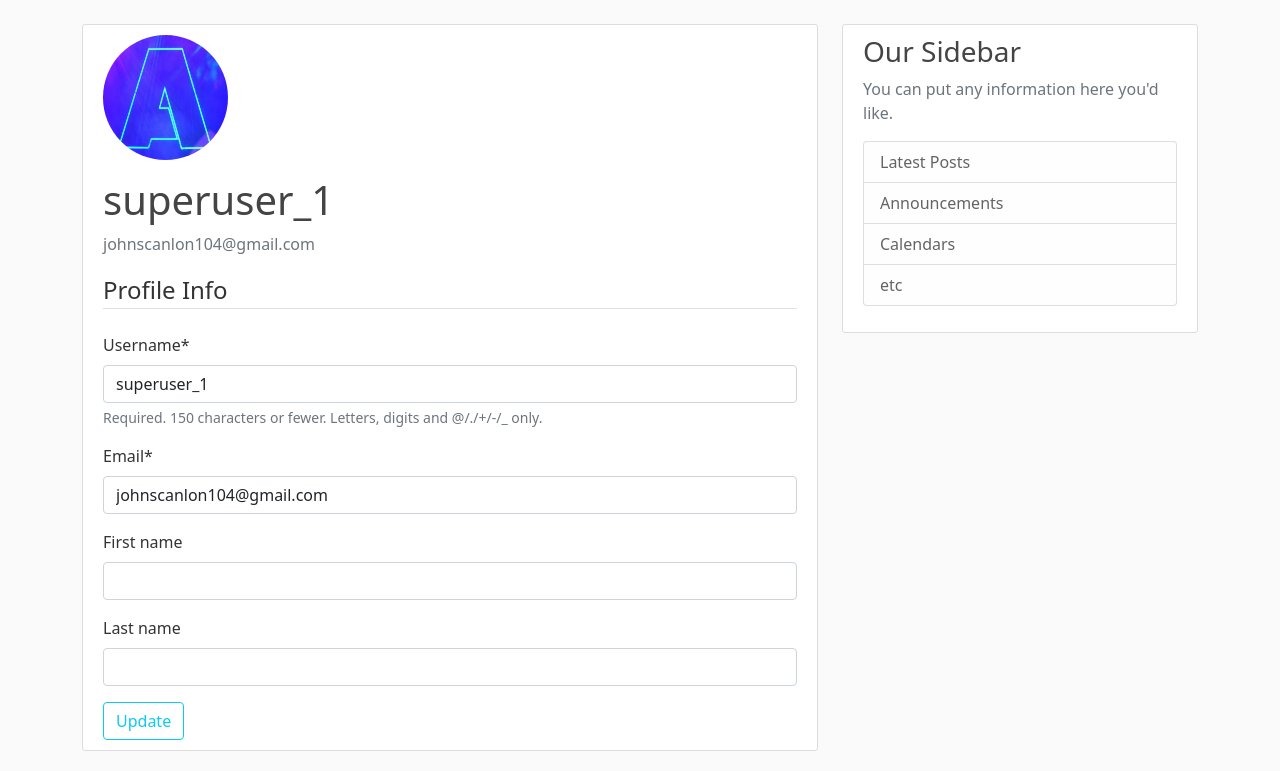
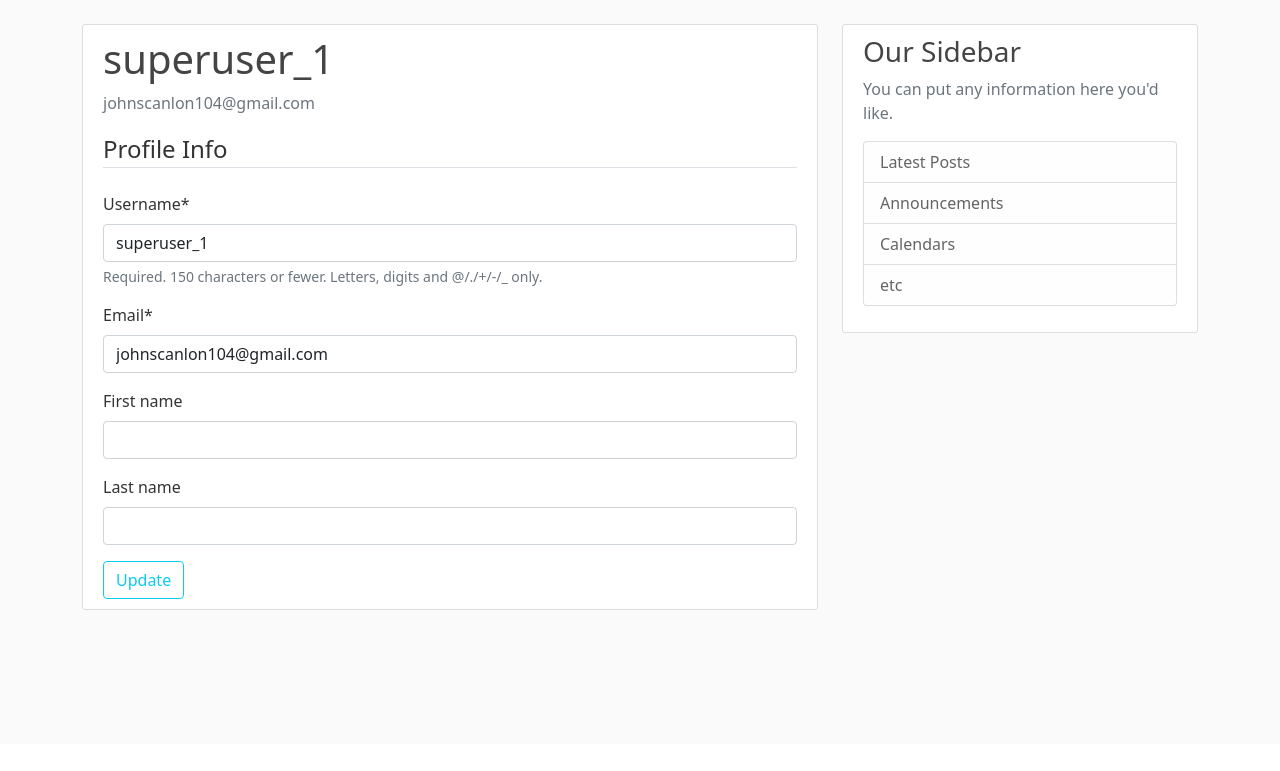
Before and after one commit to djonskanlyn/FrameworksAssignment, a Django app: page /profile/ in a window 1280 px wide. Shown: the part 56-827 px from the top of the page. After the commit the page ends 666 px from the top, so only its background shows below. Run offline with Django 5.2, Linux system fonts and the light colour scheme; a user stored in the database is signed in; data comes from the database, SQL or seed files in the repository; some libraries are stand-ins or nearby versions.

Commit message:
06 Tuesday

```diff
--- a/frameworks_project/frameworks_project/settings.py
+++ b/frameworks_project/frameworks_project/settings.py
@@ -165,6 +165,7 @@ EMAIL_PORT = 587
 EMAIL_USE_TLS = True
 EMAIL_HOST_USER = os.environ.get('FRAMEWORKS_PROJECT_EMAIL_USER')
 EMAIL_HOST_PASSWORD = os.environ.get('FRAMEWORKS_PROJECT_EMAIL_PASS')
+DEFAULT_FROM_EMAIL = 'johnscanlon.test.email@gmail.com'
 
 SECURE_SSL_REDIRECT = True
 SESSION_COOKIE_SECURE = True
--- a/frameworks_project/frameworks_project_users/templates/users/profile.html
+++ b/frameworks_project/frameworks_project_users/templates/users/profile.html
@@ -3,7 +3,7 @@
 {% block content %}
     <div class="content-section">
         <div class="media">
-            <img class="rounded-circle account-img" src="{{ user.profile.image.url }}">
+            <!-- <img class="rounded-circle account-img" src="{{ user.profile.image.url }}"> -->
             <div class="media-body">
                 <h2 class="account-heading">{{ user.username }}</h2>
                 <p class="text-secondary">{{ user.email }}</p>
```
